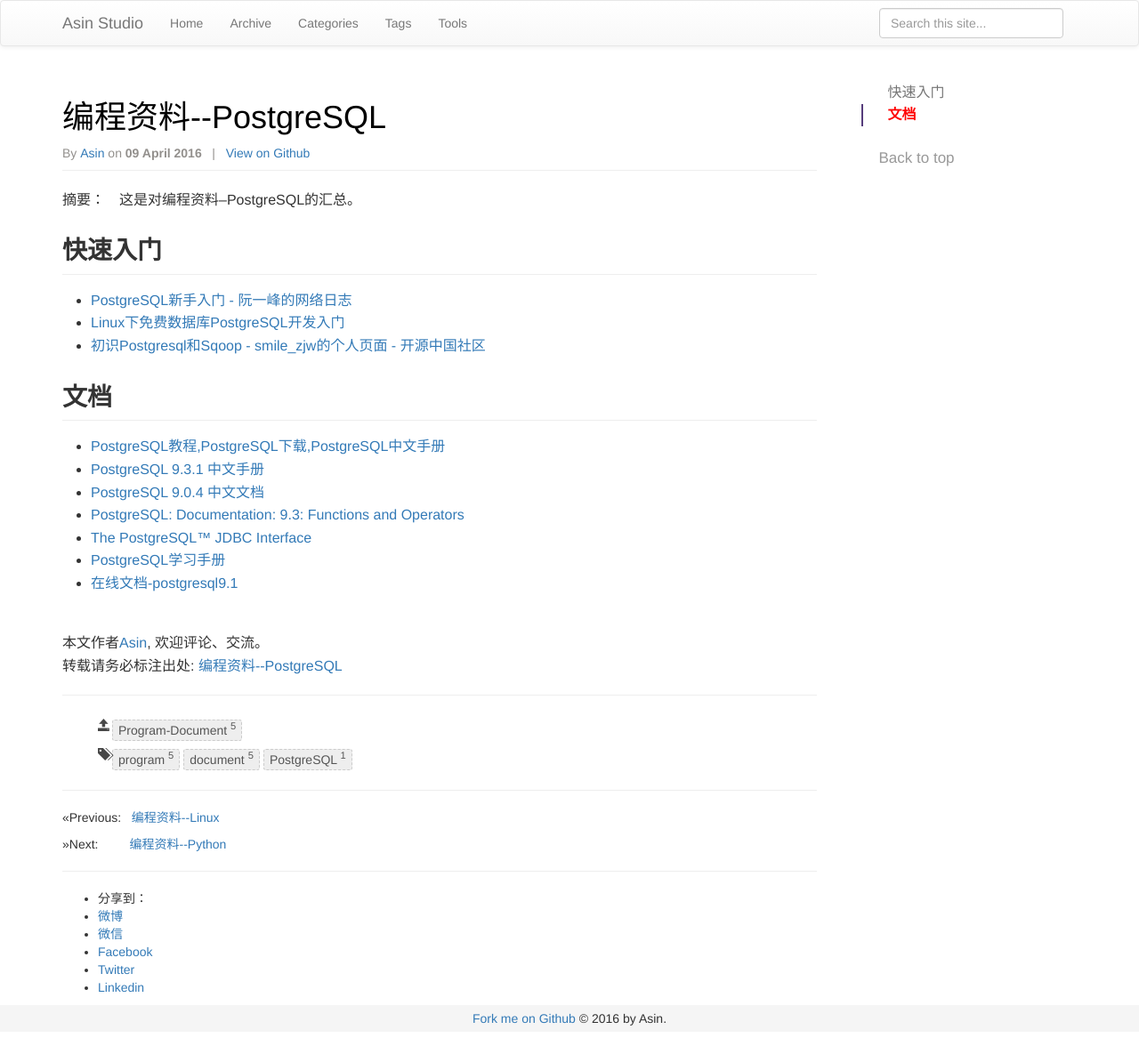
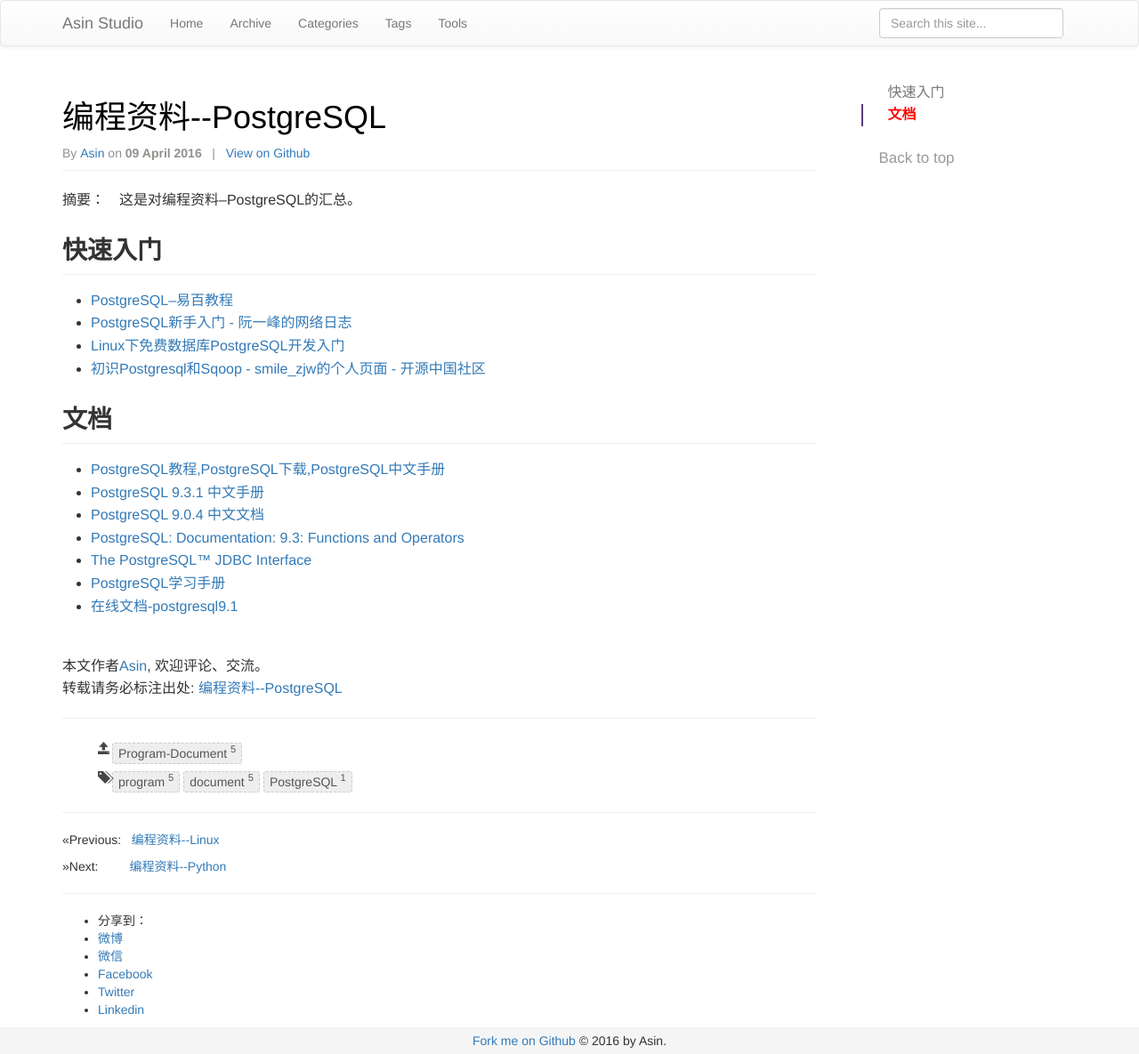
Before and after one commit to asin929/asin929.github.io, a Jekyll site: the page built from _posts/Program-Document/2016-4-9-编程资料--PostgreSQL.md, in a window 1280 px wide. Shown: the whole page at 89% size. Built offline with Jekyll 4.4.1, drawn with Linux system fonts in a browser that asks for light colours; comment, search, counter and statistics services are not loaded; before the commit the page ends 1160 px from its top, so only the background shows below that.

Commit message:
Update 2016-4-9-编程资料--PostgreSQL.md

```diff
--- a/_posts/Program-Document/2016-4-9-编程资料--PostgreSQL.md
+++ b/_posts/Program-Document/2016-4-9-编程资料--PostgreSQL.md
@@ -14,6 +14,7 @@ tags : [program, document, PostgreSQL]
 
 ## 快速入门
 
++ [PostgreSQL--易百教程](http://www.yiibai.com/html/postgresql/2013/080116.html)
 + [PostgreSQL新手入门 - 阮一峰的网络日志](http://www.ruanyifeng.com/blog/2013/12/getting_started_with_postgresql.html)
 + [Linux下免费数据库PostgreSQL开发入门](http://www.ibm.com/developerworks/cn/linux/l-pgsql/)
 + [初识Postgresql和Sqoop - smile_zjw的个人页面 - 开源中国社区](http://my.oschina.net/zhangjiawen/blog/180637#OSC_h2_2)
```
